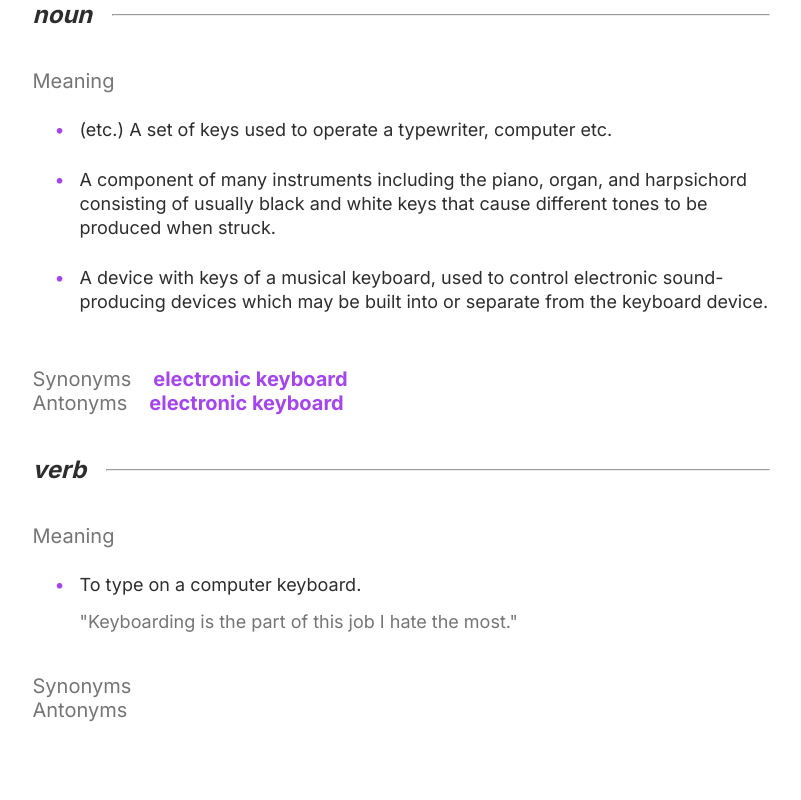
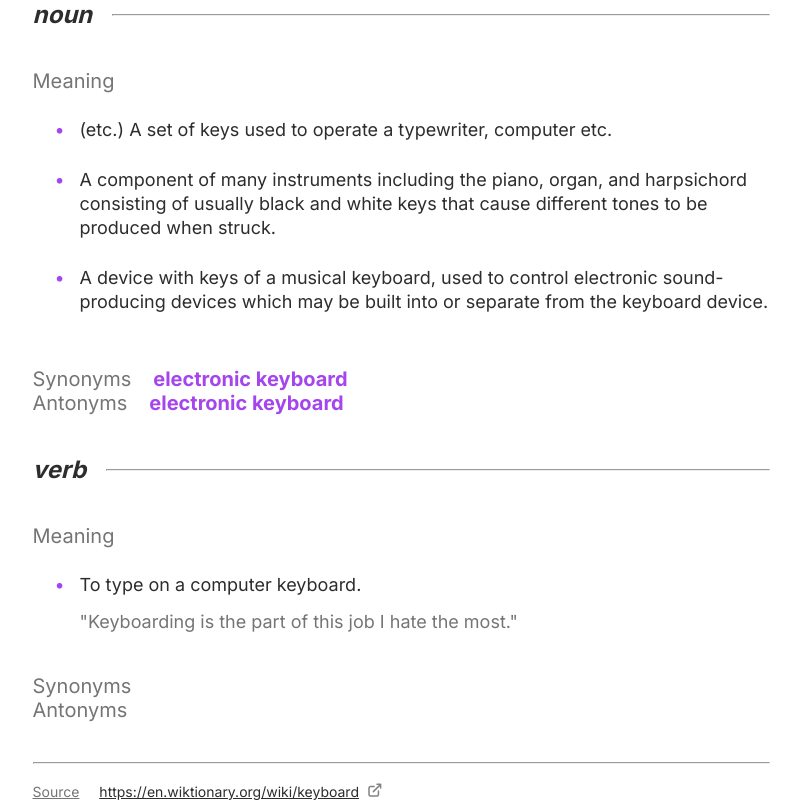
Before and after one commit to VladimirVolvakov/wed-dictionary-app, a React (Vite) app: page / in a window 1280 px wide. Shown: the part 409-1209 px from the top of the page, without its empty margins (239-1040 px from the left). Before the commit the page ends 1171 px from the top, so only its background shows below. Built offline with nearby package versions, Linux system fonts and the light colour scheme.

Commit message:
feat: add markup & styles for Source component

```diff
--- a/src/ui/Main.jsx
+++ b/src/ui/Main.jsx
@@ -2,6 +2,7 @@ import styled from "styled-components";
 import SearchInput from "./SearchInput";
 import WordHeader from "./WordHeader";
 import Meanings from "./Meanings";
+import Source from "./Source";
 
 const StyledMain = styled.main`
   width: 100%;
@@ -15,6 +16,7 @@ const Main = () => {
       <SearchInput />
       <WordHeader />
       <Meanings />
+      <Source />
     </StyledMain>
   );
 };
--- a/src/ui/Meanings.jsx
+++ b/src/ui/Meanings.jsx
@@ -1,7 +1,7 @@
 import styled from "styled-components";
 
 const StyledMeanings = styled.section`
-  padding: 4rem 0;
+  padding: 4rem 0 1.9rem;
   display: flex;
   flex-direction: column;
   gap: 4rem;
@@ -182,6 +182,7 @@ const Meanings = () => {
           </DefinitionTypes>
         </RelatedDefinitions>
       </Meaning>
+      <HorizontalRule />
     </StyledMeanings>
   );
 };
--- /dev/null
+++ b/src/ui/Source.jsx
@@ -0,0 +1,38 @@
+import styled from "styled-components";
+import OpenNewWindowImg from "../assets/images/icon-new-window.svg";
+
+const SourceInfo = styled.div`
+  display: flex;
+  align-items: center;
+  font-family: var(--font-sans-serif);
+  font-size: var(--f-size-body-sm);
+  line-height: var(--line-height-body-sm);
+  font-weight: 400;
+  color: var(--color-grey);
+  text-decoration: underline;
+`;
+
+const Text = styled.span`
+  margin-right: 2rem;
+`;
+
+const Link = styled.a`
+  color: var(--color-grey-darker);
+  margin-right: 0.9rem;
+`;
+
+const Source = () => {
+  return (
+    <SourceInfo>
+      <Text>Source</Text>
+      <Link href="https://en.wiktionary.org/wiki/keyboard" target="blank">
+        https://en.wiktionary.org/wiki/keyboard
+      </Link>
+      <Link href="https://en.wiktionary.org/wiki/keyboard" target="blank">
+        <img src={OpenNewWindowImg} alt="Open source in the new browser tab" />
+      </Link>
+    </SourceInfo>
+  );
+};
+
+export default Source;
```
